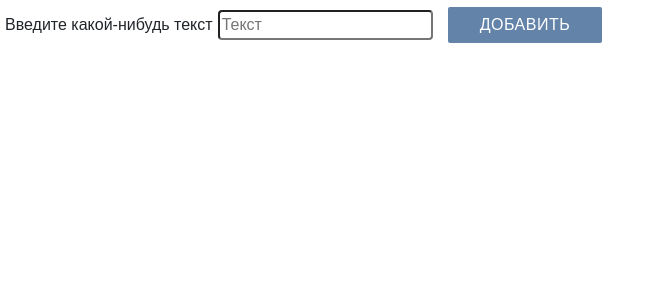
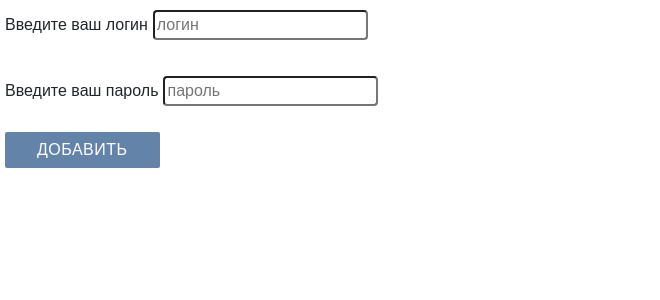
Before and after one commit to AlexanderNosyrev/Redux, a React (Create React App) app: page / in a window 1280 px wide. Shown: the top 300 px of the page, without its empty margins (0-660 px from the left). Built offline with nearby package versions, Linux system fonts and the light colour scheme.

Commit message:
task#8 Добавляем экшены (тренировки ради)

```diff
--- a/package.json
+++ b/package.json
@@ -3,17 +3,19 @@
   "version": "0.1.0",
   "private": true,
   "dependencies": {
-    "bootstrap": "^4.2.1",
+    "bootstrap": "^4.3.1",
     "path-to-regexp": "^2.4.0",
     "react": "^16.7.0",
     "react-dom": "^16.7.0",
     "react-jss": "^8.6.1",
+    "react-loadable": "^5.5.0",
     "react-redux": "^5.0.7",
     "react-router-dom": "^4.3.1",
     "react-scripts": "1.1.5",
     "reactstrap": "^7.1.0",
     "redux": "^4.0.1",
-    "redux-thunk": "^2.3.0"
+    "redux-thunk": "^2.3.0",
+    "seamless-immutable": "^7.1.4"
   },
   "scripts": {
     "start": "react-scripts start",
--- a/src/App.js
+++ b/src/App.js
@@ -1,6 +1,6 @@
 import React, { Component } from 'react';
 import DataInput from './containers/DataInput.jsx';
-import List from './containers/List';
+import List from './containers/List.jsx';
 import './App.css';
 
 
--- a/src/actions/InputActions.js
+++ b/src/actions/InputActions.js
@@ -1,6 +1,9 @@
 export const SET_INPUT_TEXT = 'SET_INPUT_TEXT';
 export const SET_VISIBILITY = 'SET_VISIBILITY';
 export const ADD_TEXT_FIELD = 'ADD_TEXT_FIELD';
+export const REGISTRATION_SUCCEDED = 'REGISTRATION_SUCCEDED';
+export const REGISTRATION_FAILED = 'REGISTRATION_FAILED';
+export const REGISTRATION_IN_PROCESS = 'REGISTRATION_IN_PROCESS';
 
 export function setInputText(text) {
 	return {
@@ -16,6 +19,27 @@ export function setVisibility(filter) {
 	}
 }
 
+export function registrationSucceded (user){
+	return {
+		type: REGISTRATION_SUCCEDED,
+		payload: user
+	}
+}
+
+export function registrationFailed (error){
+	return {
+		type: REGISTRATION_FAILED,
+		payload: error
+	}
+}
+
+export function registrationInProcess (data){
+	return {
+		type: REGISTRATION_IN_PROCESS,
+		payload: data
+	}
+}
+
 let nextId = 0;
 export function addTextField(text) {
 	return {
--- a/src/components/DataInputComponent.jsx
+++ b/src/components/DataInputComponent.jsx
@@ -1,13 +1,19 @@
 import React, { Component } from 'react';
+import {users, arrLogins, arrPasswords} from '../components/users';
 // import PropTypes from 'prop-types';
 
 class DataInputComponent extends Component {
 	onClick = (e) => {
 		let val = this.props.input.inputText;
-		if (val !== undefined && val !== ''){
+		console.log(val)
+		let isLoginCorrect = arrLogins.indexOf(val);
+		this.props.registrationInProcess();
+		if (val !== undefined && val !== '' && isLoginCorrect != -1){
 			this.props.addTextField(val);
 			this.props.setVisibility(true);
+			this.props.registrationSucceded(val);
 		} else {
+			this.props.registrationFailed(val);
 			e.preventDefault();
 		}
 	}
@@ -23,10 +29,15 @@ class DataInputComponent extends Component {
 	render() {
 		return (
 			<div>
-				<label>Введите какой-нибудь текст
-					<input onBlur={this.onBlur} type='text' placeholder='Текст'></input>
-				</label>
-				<button onClick={this.onClick}>Добавить</button>
+				<form>
+					<p><label>Введите ваш логин
+						<input onBlur={this.onBlur} type='text' placeholder='логин'></input>
+					</label></p>
+					<p><label>Введите ваш пароль
+						<input onBlur={this.onBlur} type='text' placeholder='пароль'></input>
+					</label></p>
+					<button onClick={this.onClick}>Добавить</button>
+				</form>
 			</div>
 		);
 	}
--- /dev/null
+++ b/src/components/ErrorField.jsx
@@ -0,0 +1,20 @@
+import React, { Component } from 'react';
+import {connect} from 'react-redux';
+import { Alert } from 'reactstrap';
+
+const ErrorField = (props) => {
+	const {error} = props;
+	return (
+		<Alert color="danger" style={{margin: 5}}>
+			{error}
+		</Alert>
+	);
+}
+
+const mapStateToProps = store => {
+	return{
+		error: store.registration.error,
+	}
+}
+
+export default connect(mapStateToProps)(ErrorField);
--- a/src/containers/ListElem.js
+++ b/src/components/ListElem.jsx
@@ -1,5 +1,4 @@
 import React, { Component } from 'react';
-import PropTypes from 'prop-types';
 import {connect} from 'react-redux';
 
 function ListElem(props) {
--- /dev/null
+++ b/src/components/users.js
@@ -0,0 +1,13 @@
+export const users = [
+	{login: 'Vasya', password: '123456'},
+	{login: 'Petya', password: '123456'},
+	{login: 'Borya', password: '123456'},
+	{login: 'Sasha', password: '123456'},
+	{login: 'Zhenia', password: '123456'},
+]
+export let arrLogins = [];
+export let arrPasswords = [];
+for( let i = 0; i < users.length; i++ ){
+	arrLogins.push(users[i].login);
+	arrPasswords.push(users[i].password);
+}
--- a/src/containers/DataInput.jsx
+++ b/src/containers/DataInput.jsx
@@ -1,20 +1,44 @@
 import React, { Component } from 'react';
 // import PropTypes from 'prop-types';
 import {connect} from 'react-redux';
-import {setInputText, setVisibility, addTextField} from '../actions/InputActions';
+import ErrorField from '../components/ErrorField';
+import {users, arrLogins, arrPasswords} from '../components/users';
+import {
+	setInputText,
+	setVisibility,
+	addTextField,
+	registrationSucceded,
+	registrationFailed,
+	registrationInProcess
+	}
+from '../actions/InputActions';
 import DataInputComponent from '../components/DataInputComponent';
 
 class DataInput extends Component {
 
 	render() {
-		const {setInputText, setVisibility, addTextField, input} = this.props;
+		const {
+			setInputText,
+			setVisibility,
+			addTextField,
+			input,
+			registrationSucceded,
+			registrationFailed,
+			registration,
+			registrationInProcess
+		} = this.props;
+
 		return (
 			<div>
 				<DataInputComponent
 				setInputText={setInputText}
 				setVisibility={setVisibility}
 				addTextField={addTextField}
+				registrationSucceded={registrationSucceded}
+				registrationFailed={registrationFailed}
+				registrationInProcess={registrationInProcess}
 				input={input}/>
+				{(!registration.isAuthorized && registration.error != '') ? <ErrorField /> : true}
 			</div>
 		);
 	}
@@ -23,6 +47,7 @@ class DataInput extends Component {
 const mapStateToProps = store => {
 	return{
 		input: store.input,
+		registration: store.registration
 	}
 }
 
@@ -30,6 +55,9 @@ const mapDispatchToProps = dispatch =>({
 	setInputText: text => dispatch(setInputText(text)),
 	setVisibility: filter => dispatch(setVisibility(filter)),
 	addTextField: elements => dispatch(addTextField(elements)),
+	registrationInProcess: elements => dispatch(registrationInProcess(elements)),
+	registrationSucceded: elements => dispatch(registrationSucceded(elements)),
+	registrationFailed: elements => dispatch(registrationFailed(elements)),
 });
 
 export default connect(mapStateToProps, mapDispatchToProps)(DataInput);
--- a/src/containers/List.js
+++ b/src/containers/List.jsx
@@ -1,7 +1,7 @@
 import React, { Component } from 'react';
 import PropTypes from 'prop-types';
 import {connect} from 'react-redux';
-import ListElem from './ListElem';
+import ListElem from '../components/ListElem';
 import {setVisibility} from '../actions/InputActions';
 import 'bootstrap/dist/css/bootstrap.min.css'
 
@@ -19,9 +19,9 @@ class List extends Component {
 		const {list, elem} = this.props;
 		return (
 			<div>
+				{(list.visible === false && elem.length > 0) ? <button onClick={this.onLinkClickShow} className={'visibilityFilter'}>Показать</button> : true}
 				{list.visible === true ? <ListElem /> : true}
 				{list.visible === true ? <button onClick={this.onLinkClickHide} className={'visibilityFilter'}>Закрыть</button> : true}
-				{(list.visible === false && elem.length > 0) ? <button onClick={this.onLinkClickShow} className={'visibilityFilter'}>Показать</button> : true}
 			</div>
 		);
 	}
--- a/src/reducers/index.js
+++ b/src/reducers/index.js
@@ -2,9 +2,11 @@ import { combineReducers } from 'redux';
 import { listReducer } from './list';
 import { inputReducer } from './input';
 import { elemReducer } from './elem';
+import { registrationReducer } from './registration';
 
 export const rootReducer = combineReducers({
 	list: listReducer,
 	input: inputReducer,
+	registration: registrationReducer,
 	elem: elemReducer
 })
--- /dev/null
+++ b/src/reducers/registration.js
@@ -0,0 +1,23 @@
+import {REGISTRATION_SUCCEDED, REGISTRATION_FAILED, REGISTRATION_IN_PROCESS} from '../actions/InputActions';
+
+export const initialState = {
+	isAuthorized: false,
+	user: {},
+	error: ''
+}
+
+export function registrationReducer(state = initialState, action){
+	switch(action.type){
+		case REGISTRATION_IN_PROCESS:
+			return {...state, user: action.payload, isAuthorized: action.payload}
+		break
+		case REGISTRATION_SUCCEDED:
+			return {...state, isAuthorized: true, user: action.payload, error: ''}
+		break;
+		case REGISTRATION_FAILED:
+			return {...state, error: `Пользователя с логином ${(action.payload) ? action.payload : '...'} нельзя добавить в список.`, user: {}}
+		break;
+	default:
+		return state
+	}
+}
```
Also changed, not shown: 2 other files (tests, documents, lock files or other folders).
